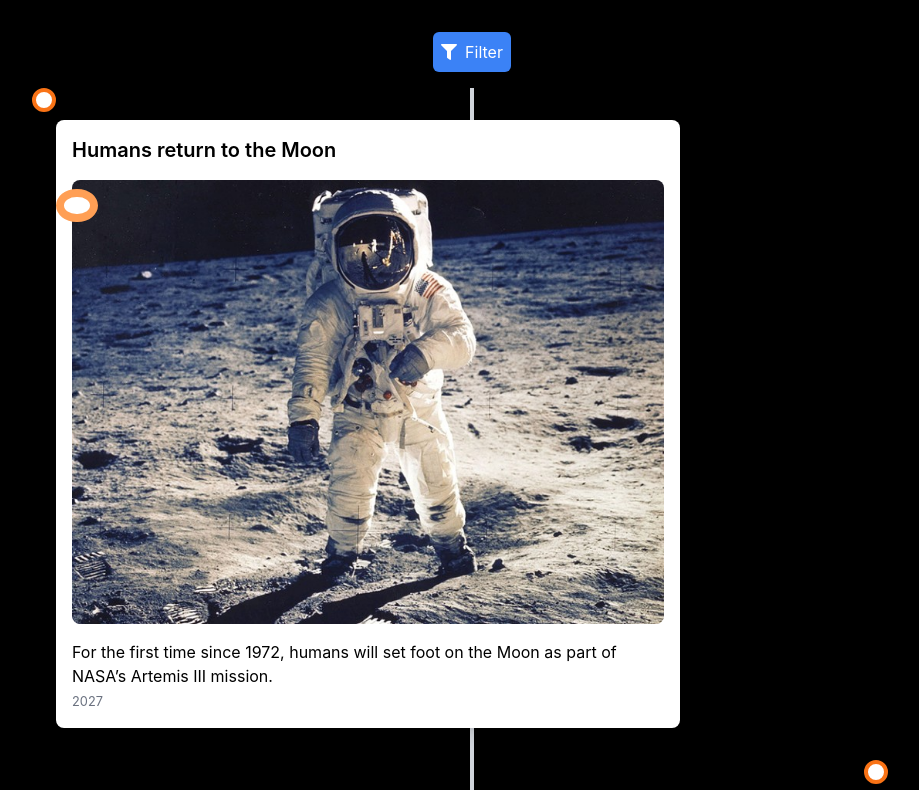
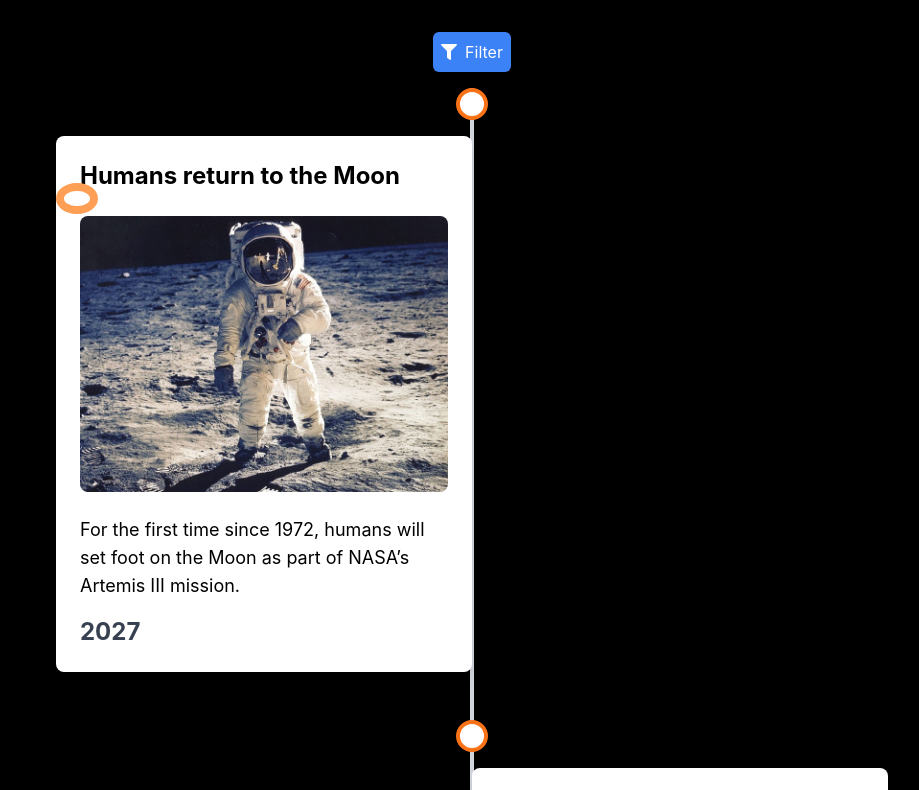
Before and after one commit to HarryFoster1812/Future-Threads, a React (Create React App) app: page / in a window 1280 px wide. Shown: the top 790 px of the page, without its empty margins (168-1087 px from the left). Built offline with nearby package versions, Linux system fonts and the light colour scheme.

Commit message:
updated the event containers to be better

```diff
--- a/src/timeline/Event.jsx
+++ b/src/timeline/Event.jsx
@@ -2,26 +2,25 @@ import React from 'react';
 
 const Event = ({ event, side }) => {
   return (
-    <div className={`event relative flex ${side === 'left' ? 'justify-start' : 'justify-end'} w-full py-8`}>
+    <div className={`event relative flex ${side === 'left' ? 'justify-start' : 'justify-end'} w-full py-12`}>
       {/* Event Content */}
-      <div className="event-content bg-white p-4 rounded-lg shadow-lg w-full md:w-3/4">
-        <h2 className="text-xl font-semibold">{event.title}</h2>
-        {event.image && <img src={event.image} alt={event.title} className="my-4 w-full rounded-lg" />}
-        <p>{event.content}</p>
+      <div className="event-content bg-white p-6 rounded-lg shadow-lg w-7/12 md:w-1/2">
+        <h2 className="text-2xl font-bold">{event.title}</h2>
+        {event.image && <img src={event.image} alt={event.title} className="my-6 w-full rounded-lg" />}
+        <p className="text-lg">{event.content}</p>
         {event.url && (
           <p>
-            <a href={event.url} target="_blank" rel="noopener noreferrer" className="text-orange-500 underline">
+            <a href={event.url} target="_blank" rel="noopener noreferrer" className="text-orange-500 underline text-lg">
               Read more
             </a>
           </p>
         )}
-        <small className="text-gray-500">{event.date}</small>
+        {/* Date inside the event content */}
+        <small className="text-2xl font-bold text-gray-700 mt-4 block">{event.date}</small>
       </div>
 
       {/* Circle indicator */}
-      <div
-        className={`absolute top-0 ${side === 'left' ? 'left-[-12px]' : 'right-[-12px]'} transform -translate-x-1/2 bg-white border-4 border-orange-500 rounded-full w-6 h-6 z-20`}
-      ></div>
+      <div className="absolute top-0 left-1/2 transform -translate-x-1/2 bg-white border-4 border-orange-500 rounded-full w-8 h-8 z-20"></div>
     </div>
   );
 };
```
